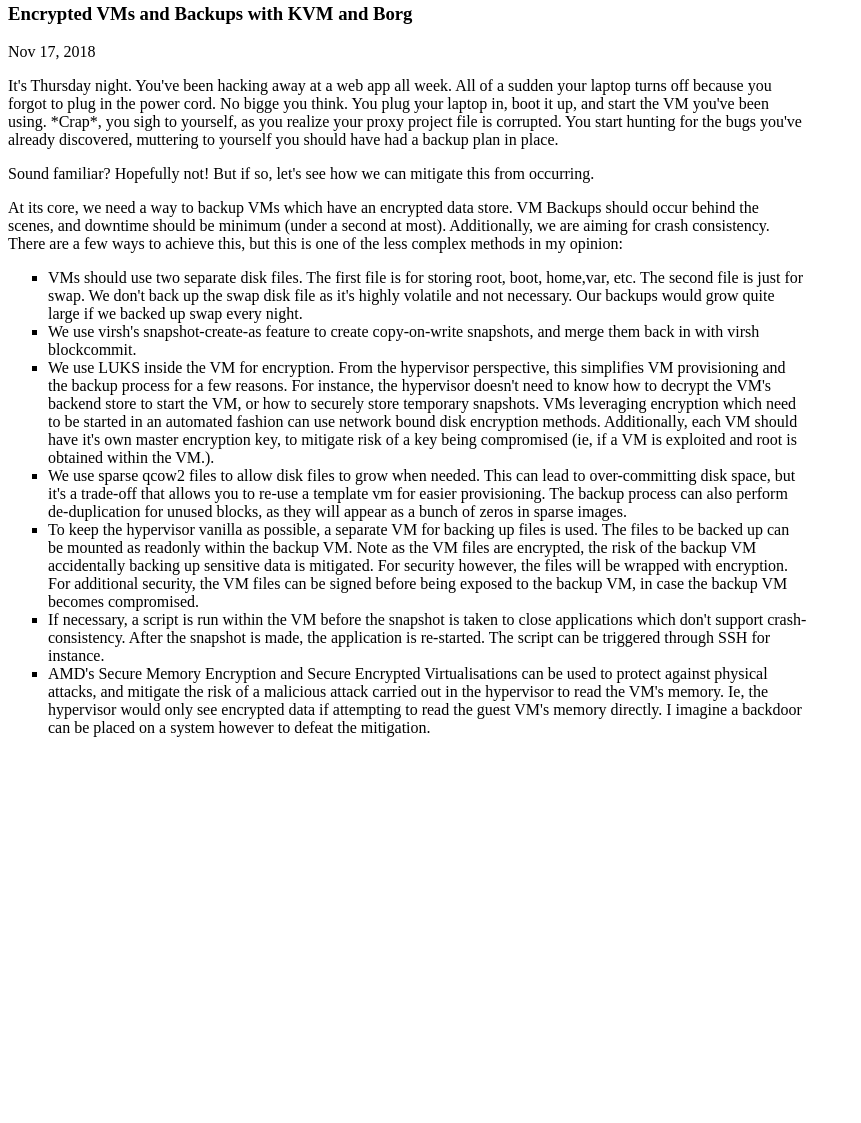
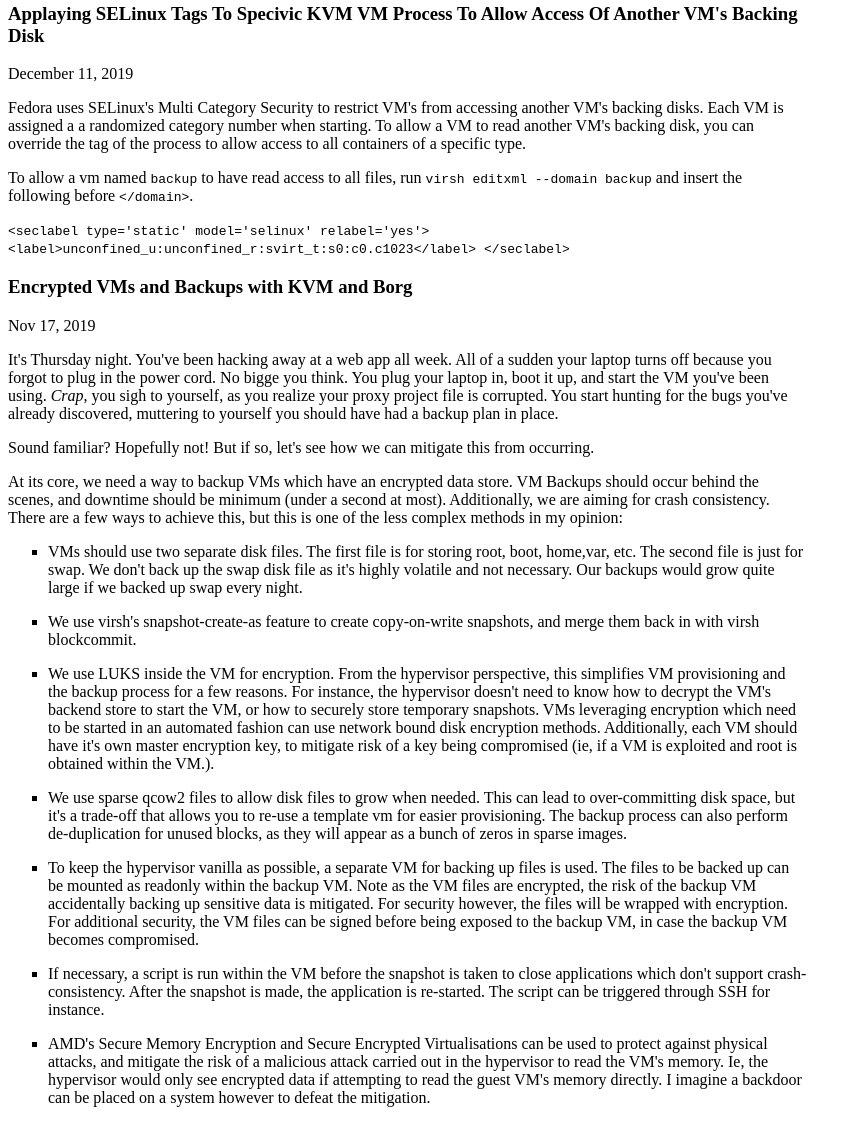
Before and after one commit to justintaft/justintaft.github.io, a plain HTML site: page blog.html in a window 1280 px wide. Shown: the part 114-1237 px from the top of the page, without its empty margins (0-861 px from the left). Before the commit the page ends 867 px from the top, so only its background shows below. Drawn offline with Linux system fonts and the light colour scheme.

Commit message:
Convert existing blog entry to markdown, and add tooling to convert markdown to html.

```diff
--- a/blog.html
+++ b/blog.html
@@ -13,22 +13,38 @@
 <a href="index.html">Home</a> / <a href="https://github.com/justintaft">Github</a> / <a href="https://www.linkedin.com/in/justin-taft/">LinkedIn</a> / <a href="https://www.oneupsecurity.com">Consulting Services</a></p>
 </div>
 
+<h3>Applaying SELinux Tags To Specivic KVM VM Process To Allow Access Of Another VM's Backing Disk</h3>
+
+<p>December 11, 2019</p>
+
+<p>Fedora uses SELinux's Multi Category Security to restrict VM's from accessing another VM's backing disks. Each VM is assigned a a randomized category number when starting. To allow a VM to read another VM's backing disk, you can override the tag of the process to allow access to all containers of a specific type.</p>
+
+<p>To allow a vm named <code>backup</code> to have read access to all files, run <code>virsh editxml --domain backup</code> and insert the following before <code>&lt;/domain&gt;</code>.</p>
+
+<p><code>
+&lt;seclabel type='static' model='selinux' relabel='yes'&gt;
+  &lt;label&gt;unconfined_u:unconfined_r:svirt_t:s0:c0.c1023&lt;/label&gt;
+&lt;/seclabel&gt;
+</code></p>
 <h3>Encrypted VMs and Backups with KVM and Borg</h3>
-    <p>Nov 17, 2018</p>
 
-    <p>It's Thursday night. You've been hacking away at a web app all week. All of a sudden your laptop turns off because you forgot to plug in the power cord. No bigge you think. You plug your laptop in, boot it up, and start the VM you've been using. *Crap*, you sigh to yourself, as you realize your proxy project file is corrupted. You start hunting for the bugs you've already discovered, muttering to yourself you should have had a backup plan in place.<p>
+<p>Nov 17, 2019</p>
+
+<p>It's Thursday night. You've been hacking away at a web app all week. All of a sudden your laptop turns off because you forgot to plug in the power cord. No bigge you think. You plug your laptop in, boot it up, and start the VM you've been using. <em>Crap</em>, you sigh to yourself, as you realize your proxy project file is corrupted. You start hunting for the bugs you've already discovered, muttering to yourself you should have had a backup plan in place.</p>
 
 <p>Sound familiar? Hopefully not! But if so, let's see how we can mitigate this from occurring.</p>
 
-    <p>At its core, we need a way to backup VMs which have an encrypted data store. VM Backups should occur behind the scenes, and downtime should be minimum (under a second at most). Additionally, we are aiming for crash consistency.  There are a few ways to achieve this, but this is one of the less complex methods in my opinion: <p>
+<p>At its core, we need a way to backup VMs which have an encrypted data store. VM Backups should occur behind the scenes, and downtime should be minimum (under a second at most). Additionally, we are aiming for crash consistency.  There are a few ways to achieve this, but this is one of the less complex methods in my opinion: </p>
+
 <ul>
-    <li>VMs should use two separate disk files. The first file is for storing root, boot, home,var, etc. The second file is just for swap. We don't back up the swap disk file  as it's highly volatile and not necessary. Our backups would grow quite large if we backed up swap every night.</li>
-    <li>We use virsh's snapshot-create-as feature to create copy-on-write snapshots, and merge them back in with virsh blockcommit.</li>
-    <li>We use LUKS inside the VM for encryption. From the hypervisor perspective, this simplifies VM provisioning and the backup process for a few reasons.  For instance, the hypervisor doesn't need to know how to decrypt the VM's backend store to start the VM, or how to securely store temporary snapshots. VMs leveraging encryption which need to be started in an automated fashion can use network bound disk encryption methods. Additionally, each VM should have it's own master encryption key, to mitigate risk of a key being compromised (ie, if a VM is exploited and root is obtained within the VM.). </li>
-    <li>We use sparse qcow2 files to allow disk files to grow when needed. This can lead to over-committing disk space, but it's a trade-off that allows you to re-use a template vm for easier provisioning. The backup process can also perform de-duplication for unused blocks, as they will appear as a bunch of zeros in sparse images.</li>
-    <li>To keep the hypervisor vanilla as possible, a  separate VM for backing up files  is used. The files to be backed up can be mounted as readonly within the backup VM.  Note as the VM files are encrypted, the risk of the backup VM accidentally backing up sensitive data is mitigated. For security however, the files will be wrapped with encryption. For additional security, the VM files can be signed before being exposed to the backup VM, in case the backup VM becomes compromised.</li>
-    <li>If necessary, a script is run within the VM before the snapshot is taken to close applications which don't support crash-consistency. After the snapshot is made, the application is re-started. The script can be triggered through SSH for instance.</li>
-    <li>AMD's Secure Memory Encryption and Secure Encrypted Virtualisations can be used to protect against physical attacks, and mitigate the risk of a malicious attack carried out in the hypervisor to read the VM's memory. Ie, the hypervisor would only see encrypted data if attempting to read the guest VM's memory directly. I imagine a backdoor can be placed on a system however to defeat the mitigation.</li>
+<li><p>VMs should use two separate disk files. The first file is for storing root, boot, home,var, etc. The second file is just for swap. We don't back up the swap disk file  as it's highly volatile and not necessary. Our backups would grow quite large if we backed up swap every night.</p></li>
+<li><p>We use virsh's snapshot-create-as feature to create copy-on-write snapshots, and merge them back in with virsh blockcommit.</p></li>
+<li><p>We use LUKS inside the VM for encryption. From the hypervisor perspective, this simplifies VM provisioning and the backup process for a few reasons.  For instance, the hypervisor doesn't need to know how to decrypt the VM's backend store to start the VM, or how to securely store temporary snapshots. VMs leveraging encryption which need to be started in an automated fashion can use network bound disk encryption methods. Additionally, each VM should have it's own master encryption key, to mitigate risk of a key being compromised (ie, if a VM is exploited and root is obtained within the VM.). </p></li>
+<li><p>We use sparse qcow2 files to allow disk files to grow when needed. This can lead to over-committing disk space, but it's a trade-off that allows you to re-use a template vm for easier provisioning. The backup process can also perform de-duplication for unused blocks, as they will appear as a bunch of zeros in sparse images.</p></li>
+<li><p>To keep the hypervisor vanilla as possible, a  separate VM for backing up files  is used. The files to be backed up can be mounted as readonly within the backup VM.  Note as the VM files are encrypted, the risk of the backup VM accidentally backing up sensitive data is mitigated. For security however, the files will be wrapped with encryption. For additional security, the VM files can be signed before being exposed to the backup VM, in case the backup VM becomes compromised.</p></li>
+<li><p>If necessary, a script is run within the VM before the snapshot is taken to close applications which don't support crash-consistency. After the snapshot is made, the application is re-started. The script can be triggered through SSH for instance.</p></li>
+<li><p>AMD's Secure Memory Encryption and Secure Encrypted Virtualisations can be used to protect against physical attacks, and mitigate the risk of a malicious attack carried out in the hypervisor to read the VM's memory. Ie, the hypervisor would only see encrypted data if attempting to read the guest VM's memory directly. I imagine a backdoor can be placed on a system however to defeat the mitigation.</p></li>
 </ul>
+
 </body>
 </html>
```
Also changed, not shown: 4 other files. Lines whose indentation alone changed are shown as unchanged.
